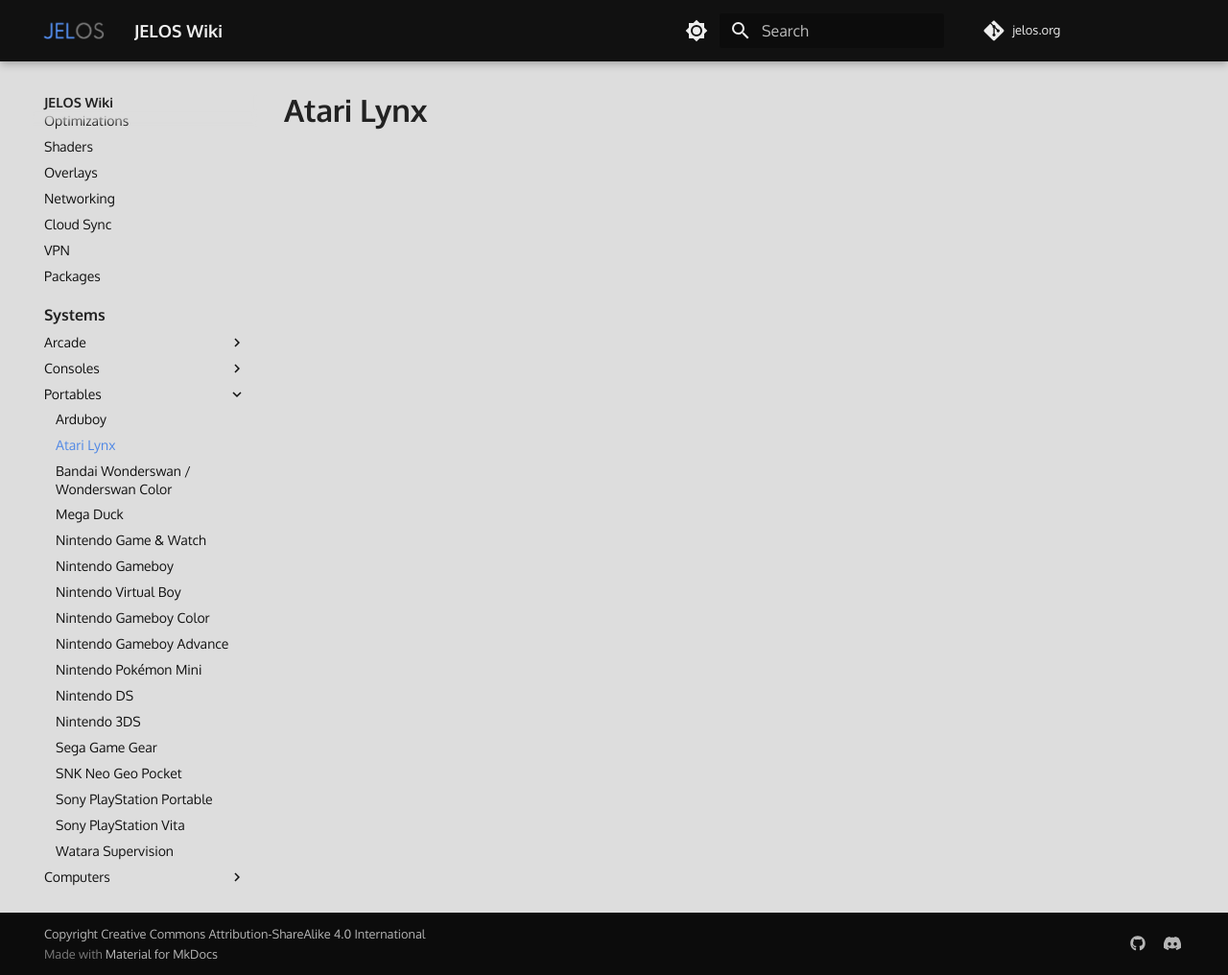
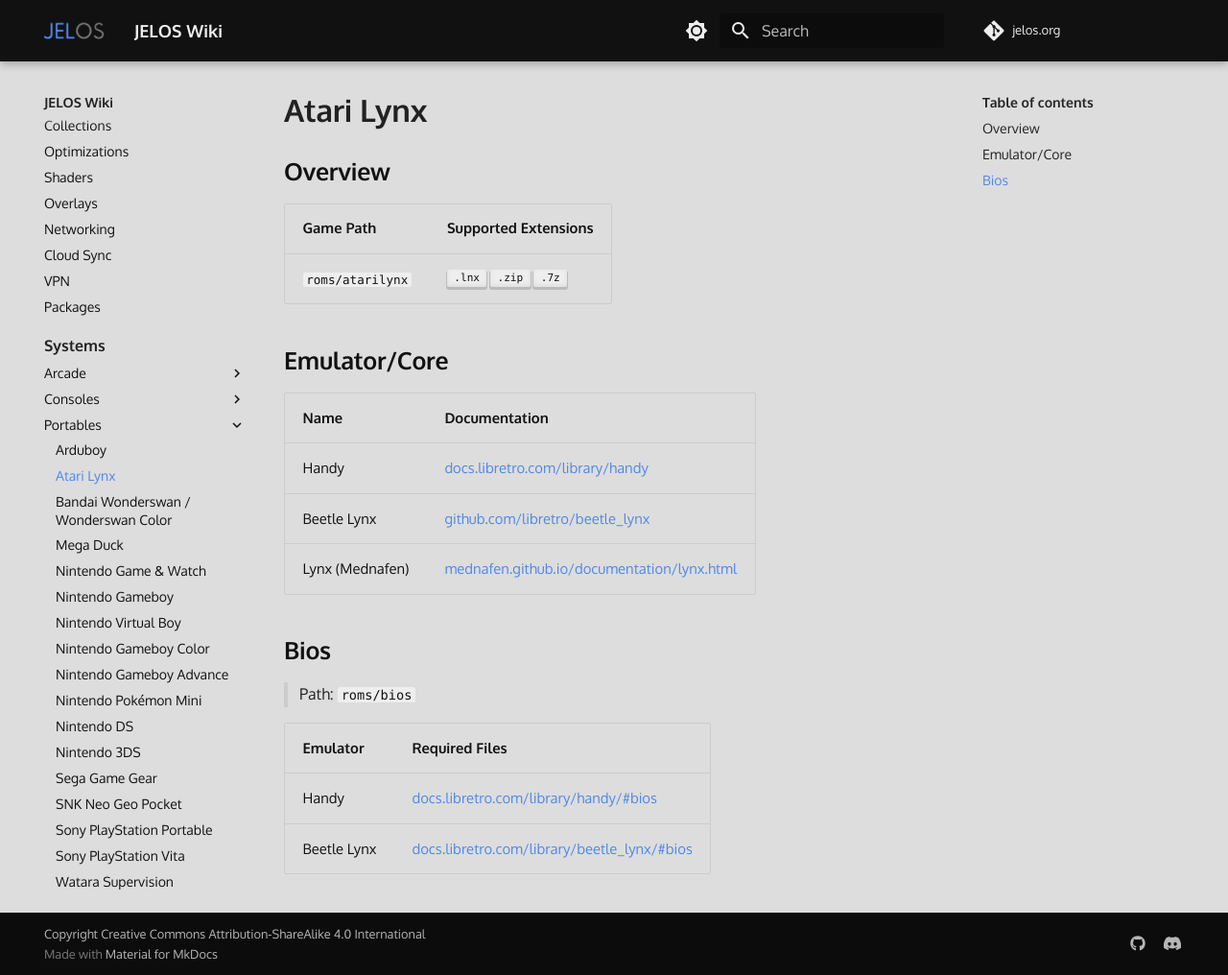
Before and after one commit to wbrawner/jelos.org, an MkDocs documentation site: the page built from docs/systems/atarilynx.md, in a window 1280 px wide and 1016 px high. Shown: the whole window at 96% size. Built offline with MkDocs 1.6.1 and Material for MkDocs 9.7.7, drawn with Linux system fonts in a browser that asks for light colours; some web fonts are replaced; comment, search, counter and statistics services are not loaded.

Commit message:
Update atarilynx.md

```diff
--- a/docs/systems/atarilynx.md
+++ b/docs/systems/atarilynx.md
@@ -1 +1,24 @@
 # Atari Lynx
+
+## Overview
+
+| Game Path | Supported Extensions |
+| --- | --- |
+| `roms/atarilynx` | ++".lnx"++ ++".zip"++ ++".7z"++ |
+
+## Emulator/Core
+
+| Name | Documentation |
+| --- | --- |
+| Handy | [docs.libretro.com/library/handy](https://docs.libretro.com/library/handy/) |
+| Beetle Lynx | [github.com/libretro/beetle_lynx](https://github.com/libretro/beetle_lynx) |
+| Lynx (Mednafen) | [mednafen.github.io/documentation/lynx.html](https://mednafen.github.io/documentation/lynx.html) |
+
+## Bios
+
+> Path: `roms/bios`
+
+| Emulator | Required Files |
+| -- | -- |
+| Handy | [docs.libretro.com/library/handy/#bios](https://docs.libretro.com/library/handy/#bios) |
+| Beetle Lynx | [docs.libretro.com/library/beetle_lynx/#bios](https://docs.libretro.com/library/beetle_lynx/#bios) |
```
